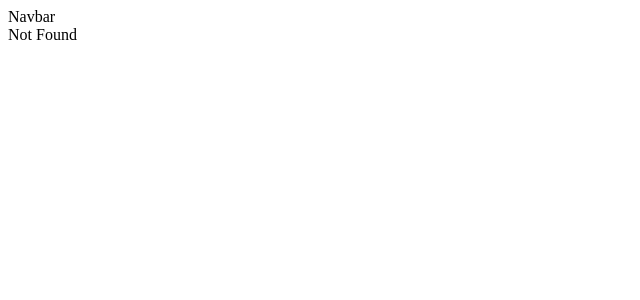
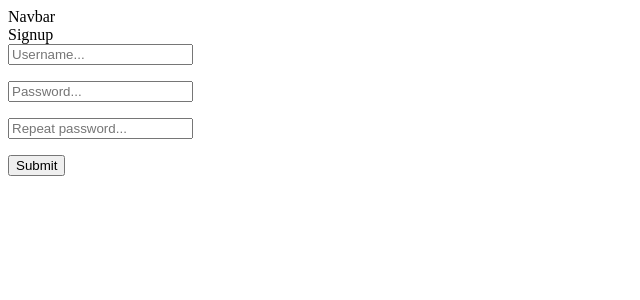
Before and after one commit to Kirill-Stepankov/innotter-frontend, a React (Vite) app in the folder innotter/: page /signup in a window 1280 px wide. Before the commit this address had no page. Shown: the top 300 px of the page, without its empty margins (0-640 px from the left). Built offline with nearby package versions, Linux system fonts and the light colour scheme.

Commit message:
registration

```diff
--- a/innotter/src/components/Root.tsx
+++ b/innotter/src/components/Root.tsx
@@ -6,6 +6,7 @@ import AuthProvider from "../providers/AuthProvider";
 import { AnonymousRoute } from "../HOC/AnonymousRoute";
 import { Home } from "./screens/home/Home";
 import Navbar from "./Navbar";
+import Signup from "./screens/signup/Signup";
 
 export function Root() {
   return (
@@ -18,6 +19,7 @@ export function Root() {
           element={<AuthenticatedRoute page={<App />} />}
         />
         <Route path="/login" element={<AnonymousRoute page={<Login />} />} />
+        <Route path="/signup" element={<AnonymousRoute page={<Signup />} />} />
         <Route path="*" element={<div>Not Found</div>} />
       </Routes>
     </AuthProvider>
--- a/innotter/src/components/screens/login/LoginForm.tsx
+++ b/innotter/src/components/screens/login/LoginForm.tsx
@@ -3,17 +3,12 @@ import * as yup from "yup";
 import { yupResolver } from "@hookform/resolvers/yup";
 import { useMutation } from "@tanstack/react-query";
 import { AxiosError } from "axios";
-import { useNavigate } from "react-router-dom";
-import { FC, useContext } from "react";
-import { AuthContext } from "../../../providers/AuthProvider";
-import { ILoginInput, ITokens } from "./schemas";
-import { LocalStorageService } from "../../../services/LocalStorageService";
+import { FC } from "react";
+import { ILoginInput } from "./schemas";
 import { useAuthService } from "../../../hooks/useAuthService";
 
 export const LoginForm: FC = () => {
   const authService = useAuthService();
-  const navigate = useNavigate();
-  const context = useContext(AuthContext);
 
   const handleErrors = (error: AxiosError) => {
     if (error.response?.status == 422) {
@@ -22,17 +17,12 @@ export const LoginForm: FC = () => {
     }
   };
 
-  const handleTokens = (data: ITokens) => {
-    LocalStorageService.setAccessToken(data.access_token);
-    LocalStorageService.setRefreshToken(data.refresh_token);
-    context?.setIsAuth(true);
-    return navigate("/");
-  };
+
 
   const { mutate } = useMutation({
     mutationFn: authService.getTokens,
     onError: handleErrors,
-    onSuccess: handleTokens,
+    onSuccess: authService.login,
   });
 
   const onSubmit = (login_data: ILoginInput) => {
--- a/innotter/src/components/screens/signup/Signup.tsx
+++ b/innotter/src/components/screens/signup/Signup.tsx
@@ -1,7 +1,11 @@
+import { SignupForm } from "./SignupForm";
+
 export const Signup = () => {
   return (
     <>
-      <div>Signup</div>
+      <div>Signup
+        <SignupForm />
+        </div>
     </>
   );
 }
--- a/innotter/src/components/screens/signup/SignupForm.tsx
+++ b/innotter/src/components/screens/signup/SignupForm.tsx
@@ -0,0 +1,67 @@
+import { yupResolver } from "@hookform/resolvers/yup";
+import { useMutation } from "@tanstack/react-query";
+import { AxiosError } from "axios";
+import { useForm } from "react-hook-form";
+import * as yup from "yup";
+import { useAuthService } from "../../../hooks/useAuthService";
+import { useNavigate } from "react-router";
+import { ISignupInput } from "./schemas";
+
+export const SignupForm = () => {
+  const handleErrors = (error: AxiosError) => {
+    if (error.response?.status == 422) {
+      // пока просто выводит ошибку в консоль
+      console.log(error.response.data);
+    }
+  };
+
+  const authService = useAuthService();
+  const navigate = useNavigate();
+
+  const { mutate } = useMutation({
+    mutationFn: authService.signup,
+    onError: handleErrors,
+    onSuccess: () => navigate("/login"),
+  });
+
+  const schema = yup.object().shape({
+    username: yup.string().max(255).required(),
+    hashed_password: yup.string().min(8).max(155).required(),
+    repeat_password: yup
+      .string()
+      .oneOf([yup.ref("hashed_password")])
+      .required(),
+  });
+
+  const {
+    register,
+    handleSubmit,
+    formState: { errors },
+  } = useForm({
+    resolver: yupResolver(schema),
+  });
+
+  const onSubmit = (signup_data: ISignupInput) => {
+    mutate(signup_data);
+  };
+
+  return (
+    <form onSubmit={handleSubmit(onSubmit)}>
+      <input type="text" placeholder="Username..." {...register("username")} />
+      <p>{errors.username?.message}</p>
+      <input
+        type="password"
+        placeholder="Password..."
+        {...register("hashed_password")}
+      />
+      <p>{errors.hashed_password?.message}</p>
+      <input
+        type="password"
+        placeholder="Repeat password..."
+        {...register("repeat_password")}
+      />
+      <p>{errors.repeat_password?.message}</p>
+      <input type="submit" />
+    </form>
+  );
+};
--- /dev/null
+++ b/innotter/src/components/screens/signup/schemas.ts
@@ -0,0 +1,5 @@
+export interface ISignupInput {
+    username: string;
+    hashed_password: string;
+    repeat_password: string;
+  }
--- a/innotter/src/hooks/useAuthService.ts
+++ b/innotter/src/hooks/useAuthService.ts
@@ -1,9 +1,10 @@
 import { useContext } from "react";
 import { instance } from "../api/axios";
-import { ILoginInput } from "../components/screens/login/schemas";
+import { ILoginInput, ITokens } from "../components/screens/login/schemas";
 import { LocalStorageService } from "../services/LocalStorageService";
 import { AuthContext } from "../providers/AuthProvider";
 import { useNavigate } from "react-router";
+import { ISignupInput } from "../components/screens/signup/schemas";
 
 export const useAuthService = () => {
   const context = useContext(AuthContext);
@@ -51,6 +52,19 @@ export const useAuthService = () => {
       context?.setIsAuth(false);
       navigate("/login");
     },
+
+    login(data: ITokens) {
+      LocalStorageService.setAccessToken(data.access_token);
+      LocalStorageService.setRefreshToken(data.refresh_token);
+      context?.setIsAuth(true);
+      return navigate("/");
+    },
+
+    signup(signup_data: ISignupInput) {
+      return instance
+        .post(import.meta.env.VITE_SIGNUP_URL, signup_data)
+        .then((res) => res.data);
+    }
   };
 
   return AuthService;
```
